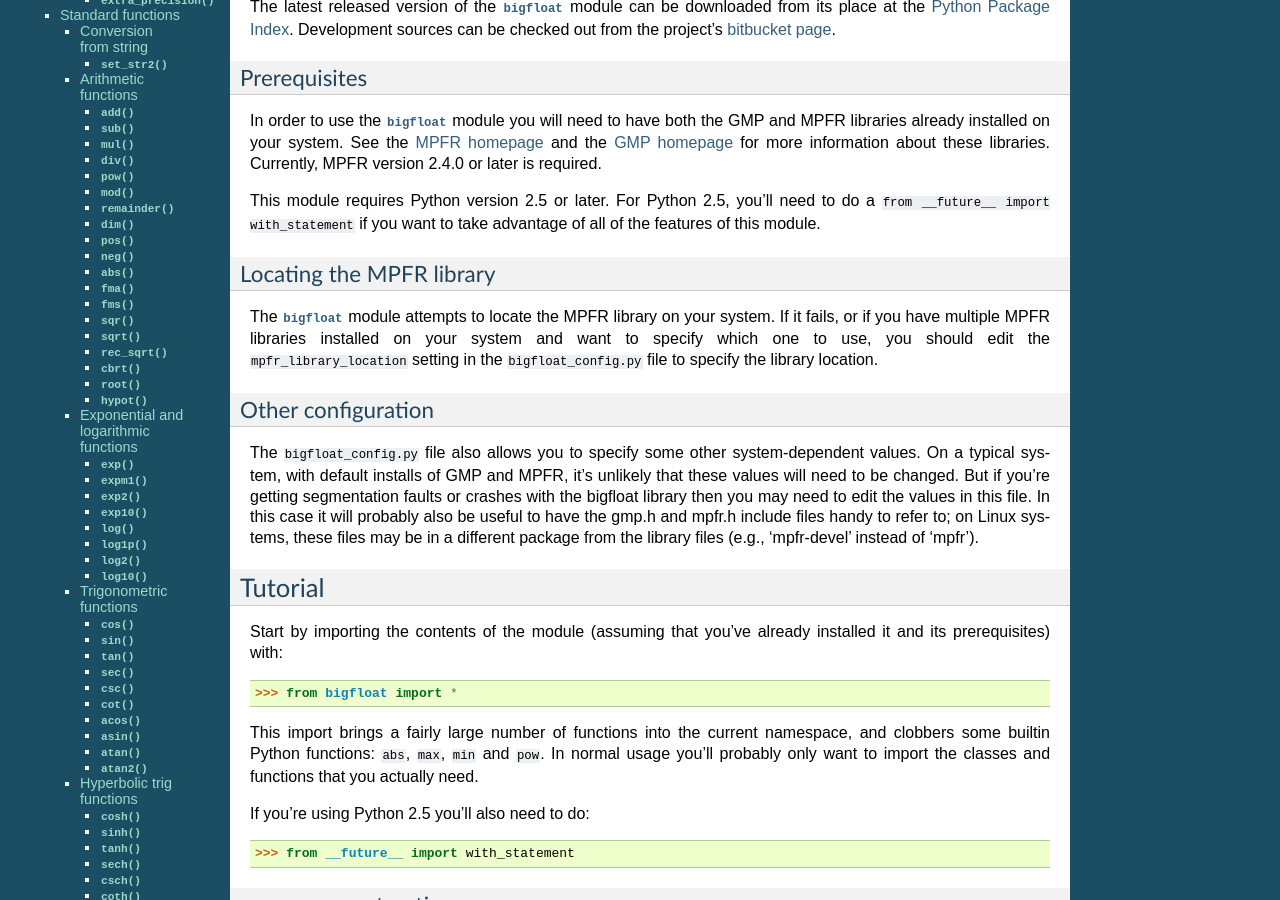
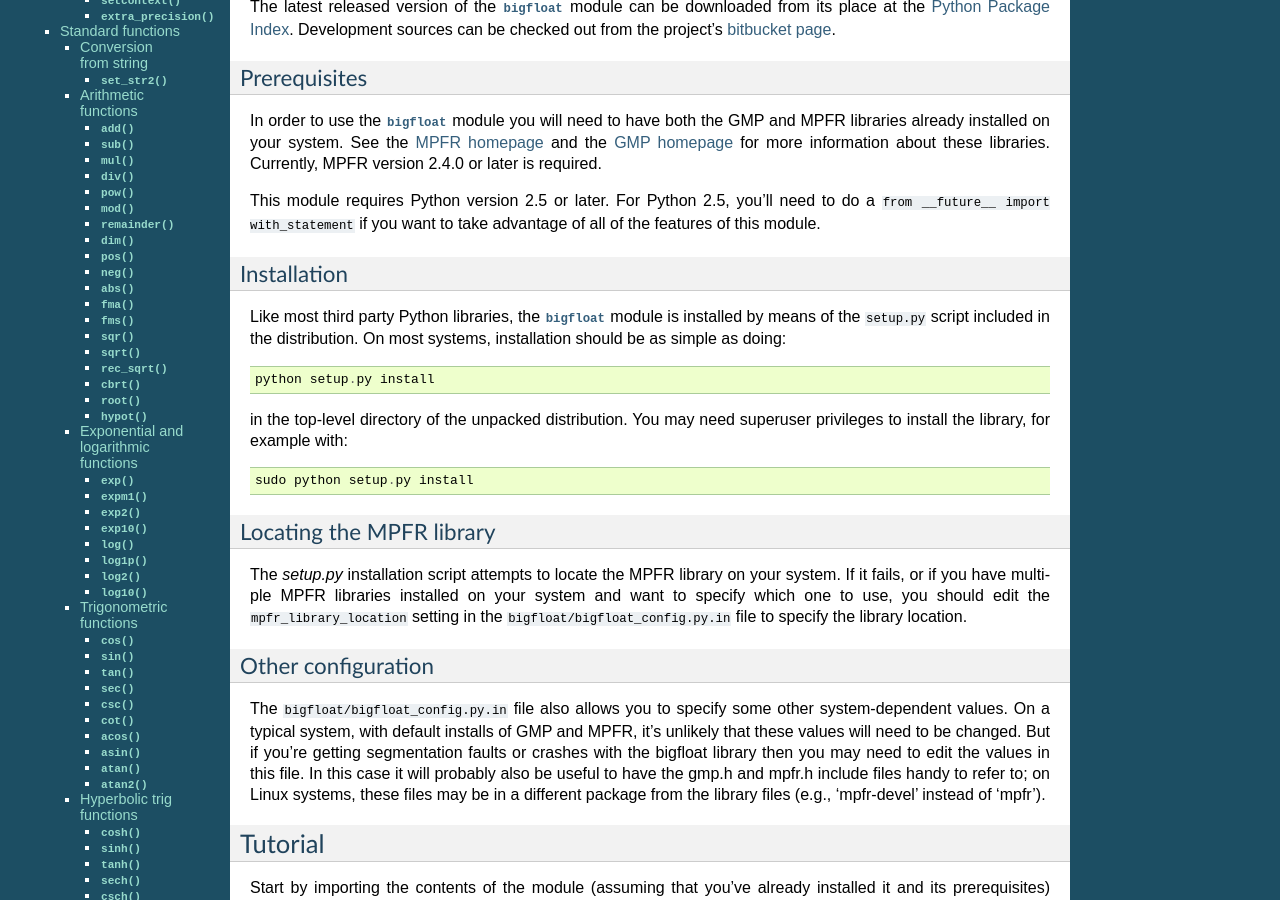
Before and after one commit to mdickinson/bigfloat, a Sphinx documentation site: the page built from bigfloat/doc/index.rst, in a window 1280 px wide and 900 px high, scrolled down 1059 px. Built offline with Sphinx 7.4.7, drawn with Linux system fonts in a browser that asks for light colours.

Commit message:
Expand installation information in documentation.

```diff
--- a/bigfloat/doc/index.rst
+++ b/bigfloat/doc/index.rst
@@ -83,22 +83,38 @@ This module requires Python version 2.5 or later.  For Python 2.5,
 you'll need to do a ``from __future__ import with_statement`` if you
 want to take advantage of all of the features of this module.
 
+Installation
+^^^^^^^^^^^^
+
+Like most third party Python libraries, the :mod:`bigfloat` module is
+installed by means of the ``setup.py`` script included in the
+distribution.  On most systems, installation should be as simple as
+doing::
+
+   python setup.py install
+
+in the top-level directory of the unpacked distribution.  You may need
+superuser privileges to install the library, for example with::
+
+   sudo python setup.py install
+
+
 Locating the MPFR library
 ^^^^^^^^^^^^^^^^^^^^^^^^^
 
-The :mod:`bigfloat` module attempts to locate the MPFR library on your
-system.  If it fails, or if you have multiple MPFR libraries installed
-on your system and want to specify which one to use, you should edit
-the ``mpfr_library_location`` setting in the ``bigfloat_config.py``
-file to specify the library location.
+The `setup.py` installation script attempts to locate the MPFR library
+on your system.  If it fails, or if you have multiple MPFR libraries
+installed on your system and want to specify which one to use, you
+should edit the ``mpfr_library_location`` setting in the
+``bigfloat/bigfloat_config.py.in`` file to specify the library location.
 
 Other configuration
 ^^^^^^^^^^^^^^^^^^^
 
-The ``bigfloat_config.py`` file also allows you to specify some other
-system-dependent values.  On a typical system, with default installs
-of GMP and MPFR, it's unlikely that these values will need to be
-changed.  But if you're getting segmentation faults or crashes with
+The ``bigfloat/bigfloat_config.py.in`` file also allows you to specify
+some other system-dependent values.  On a typical system, with default
+installs of GMP and MPFR, it's unlikely that these values will need to
+be changed.  But if you're getting segmentation faults or crashes with
 the bigfloat library then you may need to edit the values in this
 file.  In this case it will probably also be useful to have the gmp.h
 and mpfr.h include files handy to refer to; on Linux systems, these
```
